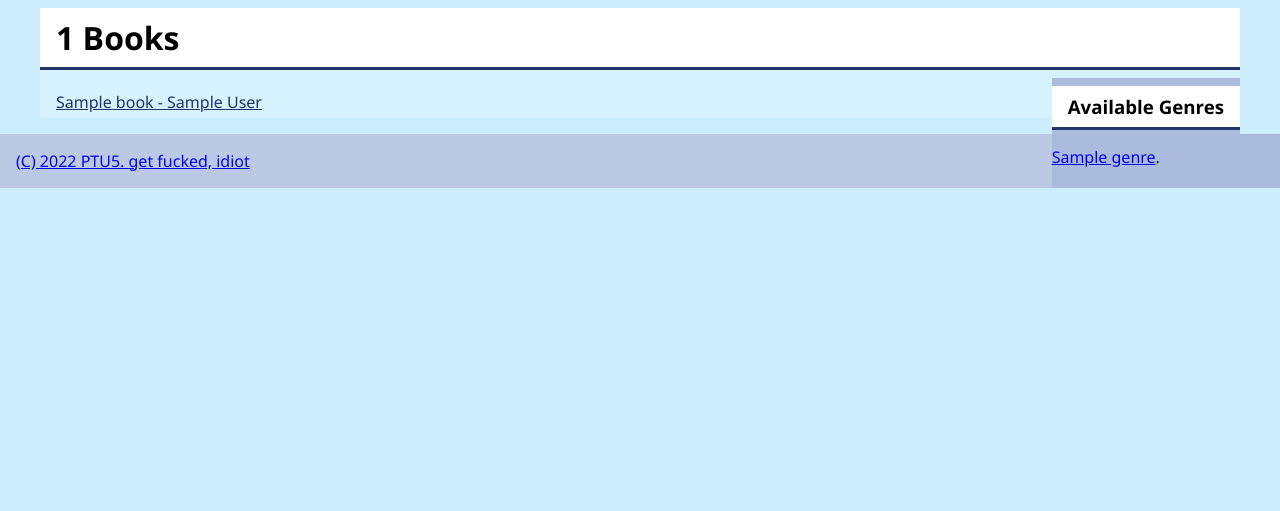
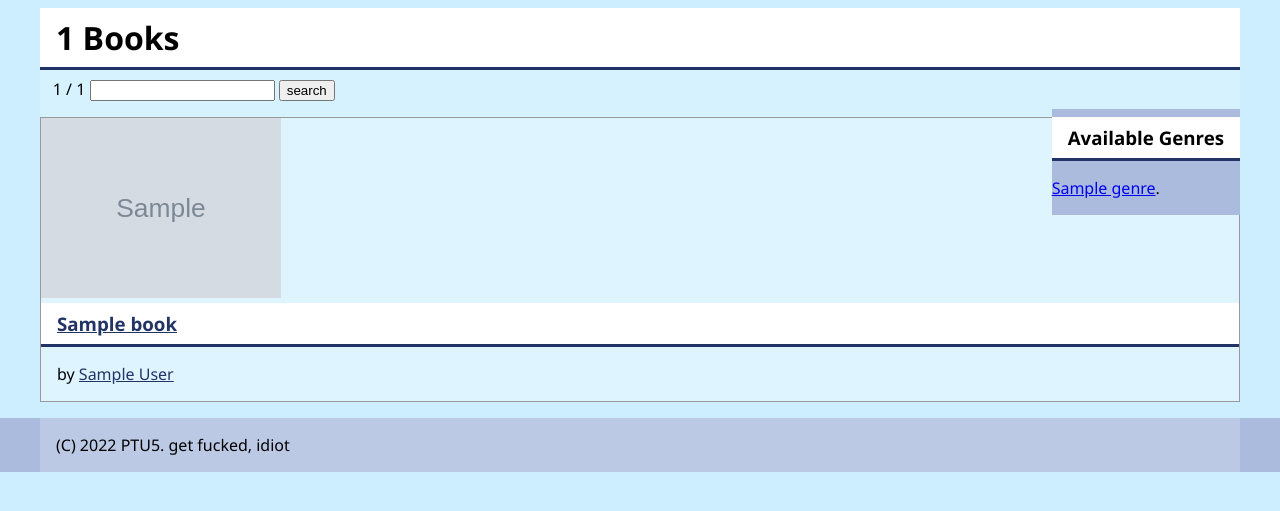
Before and after one commit to revers2b/ptu5_django_library, a Django app: page /books/ in a window 1280 px wide. Shown: the part 38-549 px from the top of the page. Run offline with Django 4.2, Linux system fonts and the light colour scheme; tables that the repository leaves empty hold one stand-in row (values such as "Sample post"); grey boxes marked "Sample" are stand-in pictures.

Commit message:
base, authors, models, views, settings, urls, temp

```diff
--- a/ptu5_library/library/models.py
+++ b/ptu5_library/library/models.py
@@ -43,6 +43,7 @@ class Book(models.Model):
         help_text='<a href="https://www.isbn-international.org/content/what-isbn" target="_blank">ISBN code</a> consisting of 13 symbols')
     author = models.ForeignKey(Author, on_delete=models.SET_NULL, null=True, blank=True, related_name='books')
     genre = models.ManyToManyField(Genre, help_text='Choose genre(s) for this book', verbose_name='genre(s)')
+    cover = models.ImageField("cover", upload_to='covers', blank=True, null=True)
 
     def __str__(self) -> str:
         return f"{self.author} - {self.title}"
--- a/ptu5_library/library/static/library/css/base.css
+++ b/ptu5_library/library/static/library/css/base.css
@@ -82,3 +82,51 @@ ul li a {
 ul li:hover {
     background-color: rgba(255, 255, 255, 0.2);
 }
+
+.paginator {
+    margin: 0.5rem 0.8rem;
+}
+
+.paginator a, .paginator span {
+    display: inline-block;
+    padding: 0.3rem;
+    margin: 1px;
+    text-decoration: none;
+    border: 1px solid blueviolet;
+    border-radius: 1rem;
+}
+
+.paginator span {
+    background-color: #234;
+    color: #eef
+}
+
+.paginator a {
+    background-color: #fff;
+}
+
+.paginator form {
+    display: inline-block;
+}
+
+ul.book_list {
+    display: flex;
+    flex-direction: row;
+    flex-wrap: wrap;
+    gap: 1rem;
+}
+
+ul li.book {
+    flex-basis: 15rem;
+    border: 1px solid #999;
+    background-color: rgba(255, 255, 255, 0.2);
+    padding: 0;
+}
+
+ul li.book img {
+    max-width: 20%;
+}
+
+ul li.book h3 {
+    margin-top: 0;
+}
--- a/ptu5_library/library/templates/library/base.html
+++ b/ptu5_library/library/templates/library/base.html
@@ -10,7 +10,7 @@
 </head>
 <body>
     <header>
-        {% comment %} {% comment% %} meniukas {% endcomment %}
+        {% comment %} meniukas {% endcomment %}
         <div class="container">
             {% block nav %}
                 <a href="{% url 'index' %}">Home</a>
--- a/ptu5_library/library/templates/library/book_list.html
+++ b/ptu5_library/library/templates/library/book_list.html
@@ -1,9 +1,25 @@
 {% extends 'library/base.html' %}
+{% load static %}
 {% block title %}Books in {{ block.super }}{% endblock title %}
 {% block content %}
     <h1>{{ books_count }}
         {% if genre %}{{ genre }}{% endif %}
         Books</h1>
+    <div class="paginator">
+        {% if page_obj.has_previous %}
+            <a href="?{% if query %}search={{ request.GET.query }}&{% endif %}page=1">First</a>
+            <a href="?{% if query %}search={{ request.GET.query }}&{% endif %}page={{ page_obj.previous_page_number }}">&#129120;</a>
+            {% endif %}
+            {{ page_obj.number }} / {{ page_obj.paginator.num_pages }}
+            {% if page_obj.has_next %}
+                <a href="?{% if query %}search={{ request.GET.query }}&{% endif %}page={{ page_obj.next_page_number }}">&#10141;</a>
+                <a href="?{% if query %}search={{ request.GET.query }}&{% endif %}page={{ page_obj.paginator_page_number }}">Last</a>
+            {% endif %}
+            <form action="{% url 'books' %}" method="get">
+                <input type="text" name="query" value="{{ request.GET.query }}">
+                <button type="submit">search</button>
+            </form>
+    </div>
     <div class="genre_filter">
         <h3>Available Genres</h3>
         <ul>
@@ -14,7 +30,17 @@
     </div>
     <ul>
         {% for book in book_list %}
-            <li><a href="{% url 'book' book.pk %}">{{ book.title }} - {{ book.author }}</li>
+            <li class="book">
+                <a href="{% url 'book' book.pk %}">
+                    {% if book.cover %}
+                        <img src="{{ book.cover.url }}">
+                    {% else %}
+                        <img src="{% static 'library/img/cat_sit.jpg' %}">
+                    {% endif %}
+                    <h3>{{ book.title }}</h3>
+                </a>
+                <p>by {{ book.author.link }}</p>
+            </li>
         {% endfor %}
     </ul>
 {% endblock content %}
--- a/ptu5_library/library/views.py
+++ b/ptu5_library/library/views.py
@@ -1,5 +1,7 @@
 from django.shortcuts import render, get_object_or_404
 from django.http import HttpResponse
+from django.db.models  import Q
+from django.core.paginator import Paginator
 from django.views.generic import ListView, DetailView
 from . models import Genre, Author, Book, BookInstance
 
@@ -22,17 +24,24 @@ def index(request):
     return render(request, 'library/index.html', context)
 
 def authors(request):
-    return render(request, 'library/authors.html', {'authors': Author.objects.all()})
+    paginator = Paginator(Author.objects.all(), 5)
+    page_number = request.GET.get('page')
+    paged_authors = paginator.get_page(page_number)
+    return render(request, 'library/authors.html', {'authors': paged_authors })
 
 def author(request, author_id):
     return render(request, 'library/author.html', {'author': get_object_or_404(Author, id=author_id)})
 
 class BookListView(ListView):
     model = Book
+    paginate_by = 2
     template_name = 'library/book_list.html'
 
     def get_queryset(self):
         queryset = super().get_queryset()
+        query = self.request.GET.get('query')
+        if query:
+            queryset = queryset.filter(Q(title__icontains=query) | Q(summary__icontains=query))
         genre_id = self.request.GET.get('genre_id')
         if genre_id:
             queryset = queryset.filter(genre__id=genre_id)
--- a/ptu5_library/ptu5_library/settings.py
+++ b/ptu5_library/ptu5_library/settings.py
@@ -118,6 +118,8 @@ USE_TZ = True
 
 STATIC_URL = 'static/'
 STATIC_ROOT = BASE_DIR.joinpath('static/')
+MEDIA_URL = 'media/'
+MEDIA_ROOT = BASE_DIR.joinpath('media')
 
 # Default primary key field type
 # https://docs.djangoproject.com/en/4.1/ref/settings/#default-auto-field
--- a/ptu5_library/ptu5_library/urls.py
+++ b/ptu5_library/ptu5_library/urls.py
@@ -21,4 +21,5 @@ from django.urls import path, include
 urlpatterns = [
     path('admin/', admin.site.urls),
     path('', include('library.urls'))
-] + static(settings.STATIC_URL, document_root=settings.STATIC_ROOT)
+] + static(settings.STATIC_URL, document_root=settings.STATIC_ROOT) \
+  + static(settings.MEDIA_URL, document_root=settings.MEDIA_ROOT)
--- a/requirements.txt
+++ b/requirements.txt
@@ -1,4 +1,5 @@
 asgiref==3.5.2
 Django==4.1.3
+Pillow==9.3.0
 sqlparse==0.4.3
 tzdata==2022.6
```
Also changed, not shown: ptu5_library/library/templates/library/authors.html (+11 -0 lines), ptu5_library/library/migrations/0007_book_cover.py (added), ptu5_library/library/static/library/img/cat_sit.jpg (added), 1 other file.
